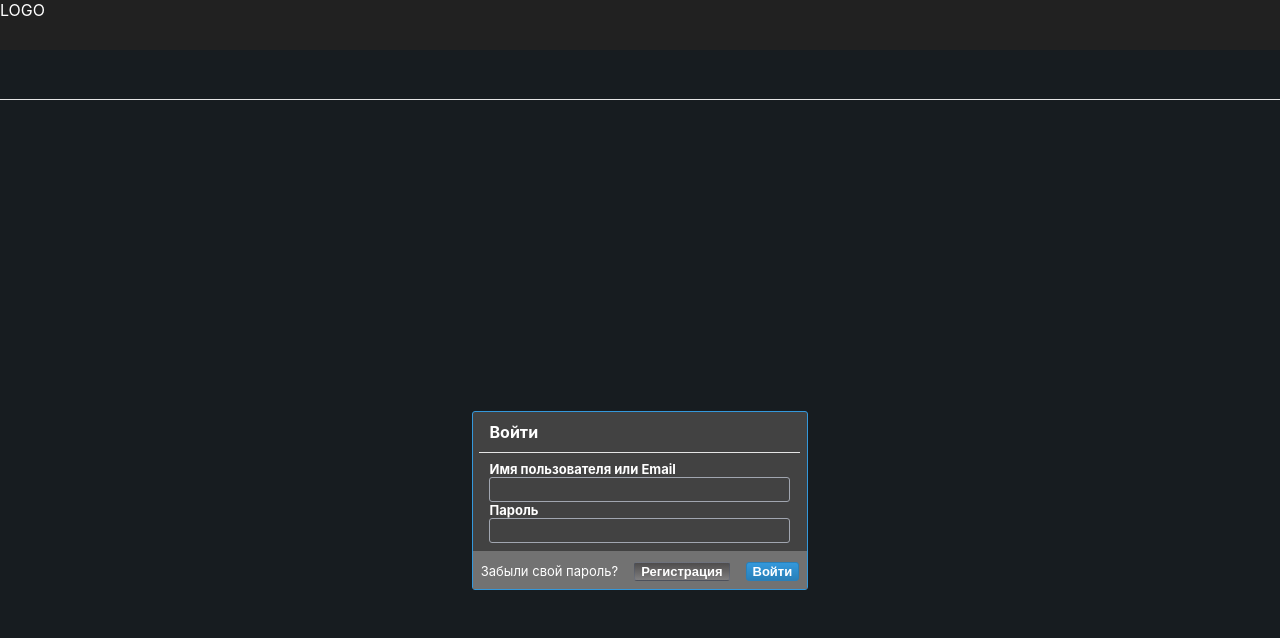
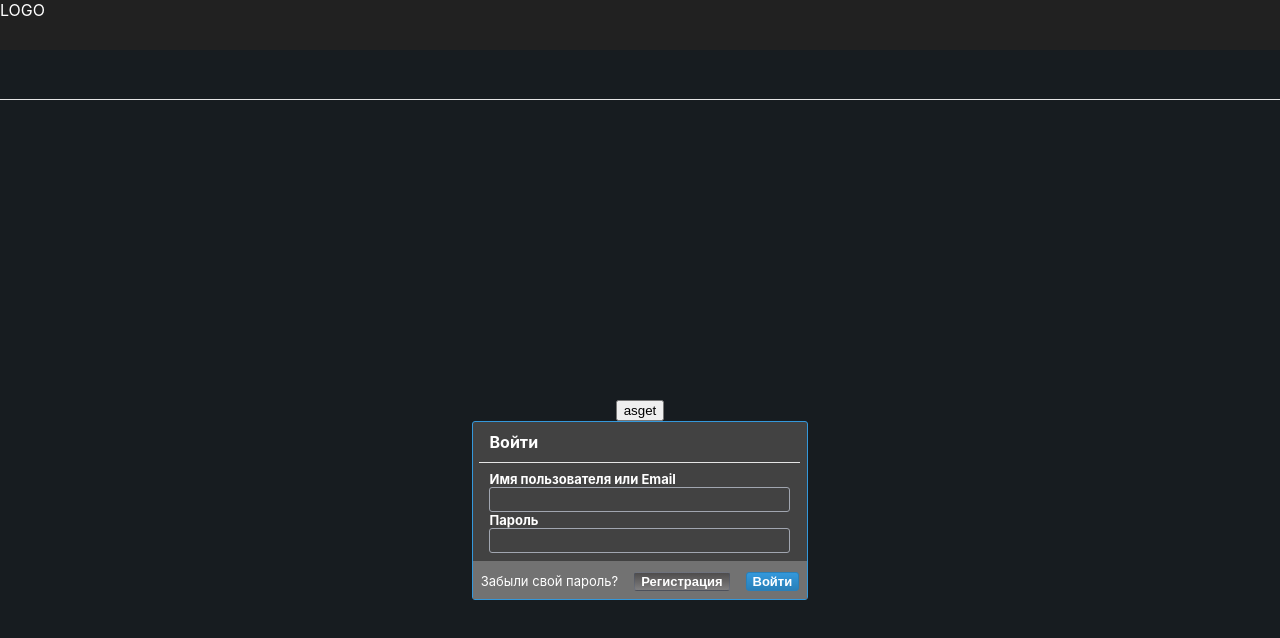
Before and after one commit to AlexFox99/website, a React (Create React App) app: page /Authorization/Entrance in a window 1280 px wide. Shown: the top 638 px of the page. Built offline with nearby package versions, Linux system fonts and the light colour scheme.

Commit message:
axios get

```diff
--- a/src/AuthorizationPage/Entrance/Entrance.jsx
+++ b/src/AuthorizationPage/Entrance/Entrance.jsx
@@ -1,7 +1,7 @@
 import React from "react";
 import {NavLink} from "react-router-dom";
 import "./Entrance.css";
-
+import * as axios from "axios"
 const Entrance = (props) => {
     let login = React.createRef();
     let pass = React.createRef();
@@ -16,8 +16,16 @@ const Entrance = (props) => {
         let passText = pass.current.value;
         props.onPassChangeEnter(passText);
     };
+    let asGet = () => {
+        debugger
+        axios.get("/Ticket/All").then((response) => {
+                debugger;
+
+            })
+    };
     return (
         <div className={props.ClassNameEntrance[0].name}>
+            <button onClick={asGet}>asget</button>
             <div className={props.ClassNameEntrance[1].name}>
                 <div className={props.ClassNameEntrance[2].name}>
                     {props.NamesEntrance[0].name}
```
